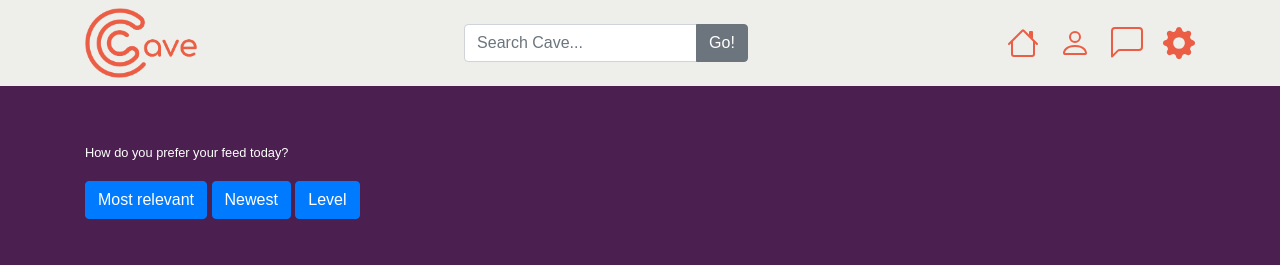
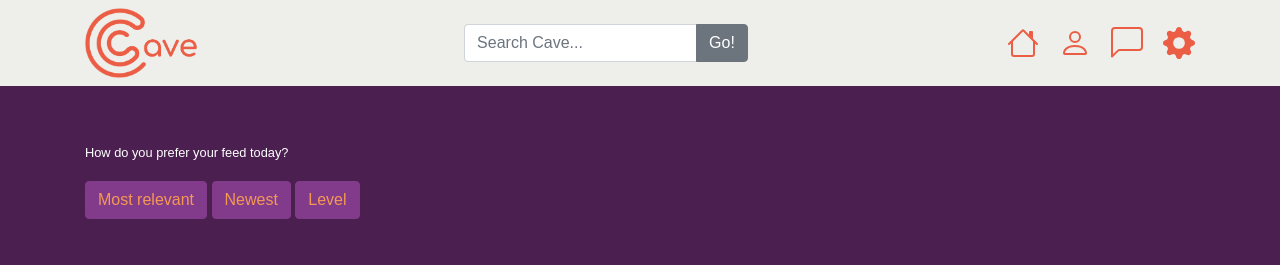
Before and after one commit to DaniD1986/Socialmediapage, a website: page feed.html in a window 1280 px wide. Shown: the top 265 px of the page. Drawn offline with Linux system fonts and the light colour scheme; grey boxes are pictures that could not be loaded.

Commit message:
Update feed.html

```diff
--- a/feed.html
+++ b/feed.html
@@ -103,9 +103,9 @@
           <small>How do you prefer your feed today?</small>
           <br>
           <br>
-          <a href="#" class="btn btn-primary">Most relevant</a>
-          <a href="#" class="btn btn-primary">Newest</a>
-          <a href="#" class="btn btn-primary">Level</a>
+          <a href="#" class="btn btn-primaryset">Most relevant</a>
+          <a href="#" class="btn btn-primaryset">Newest</a>
+          <a href="#" class="btn btn-primaryset">Level</a>
         </h1>
 
         <!-- Blog Post -->
```
